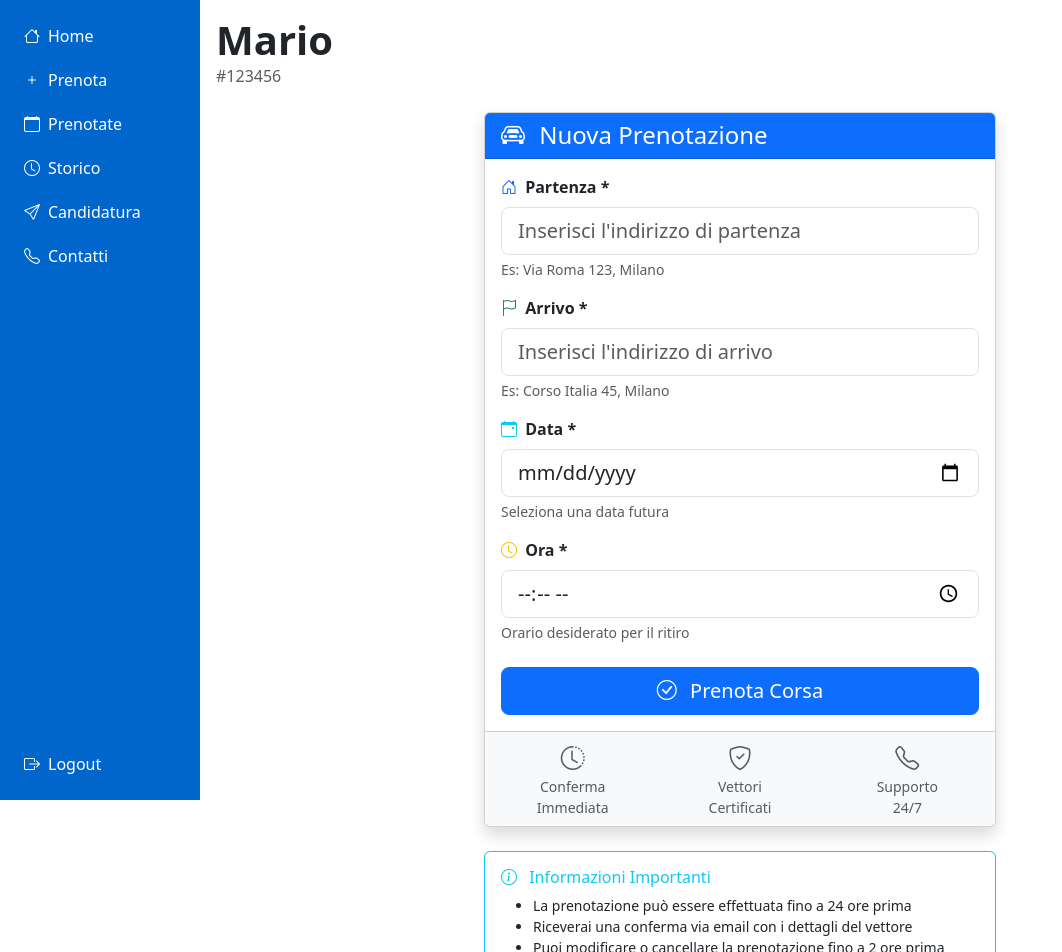
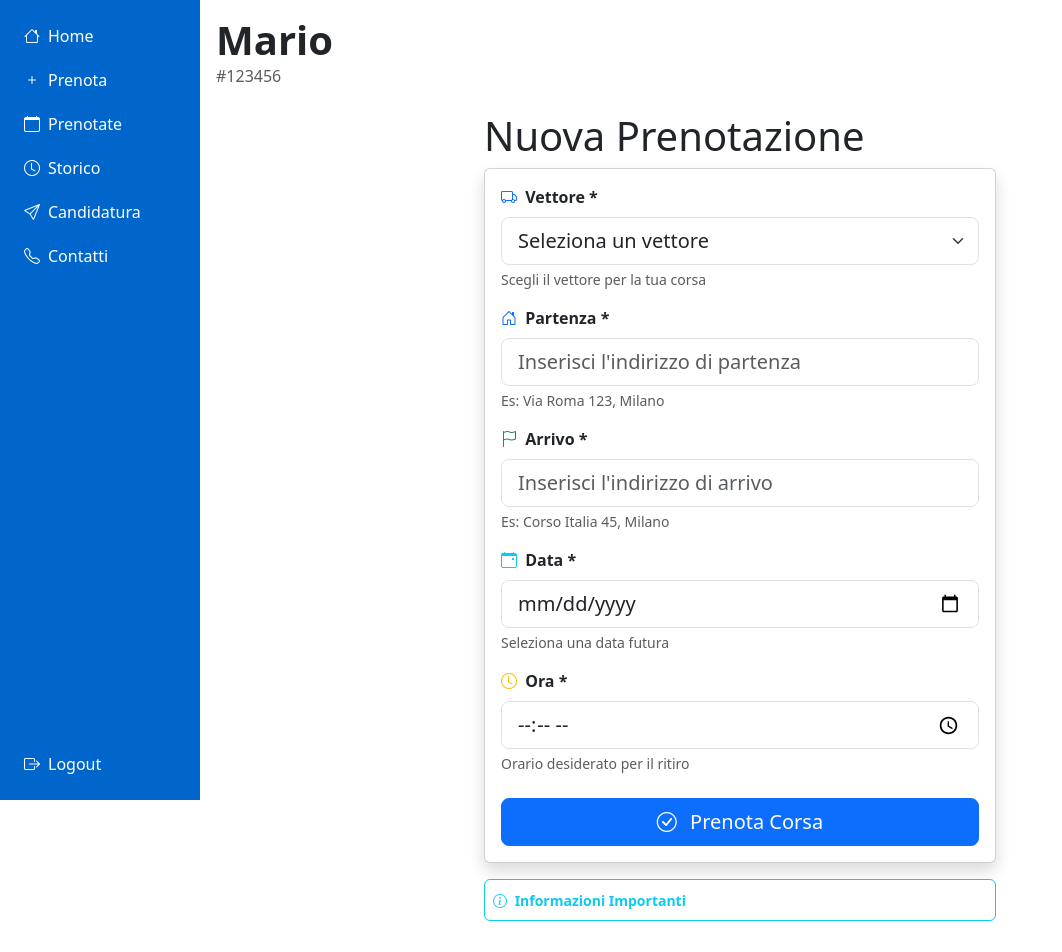
Before and after one commit to RiccardoC20/AutonoMi, a Nuxt app: page /utente/prenotazione in a window 1280 px wide. Shown: the top 952 px of the page, without its empty margins (0-1062 px from the left). Built offline with nearby package versions, Linux system fonts and the light colour scheme.

Commit message:
sistemazione corse prenotate e aggiunta scelta del vettore

```diff
--- a/app/pages/comune/home.vue
+++ b/app/pages/comune/home.vue
@@ -39,13 +39,6 @@ const stats = {
       </div>
     </div>
 
-    <!-- Statistiche costi e chilometraggio -->
-    <div class="row mb-4">
-
-
-
-    </div>
-
     <!-- Riepilogo finanziario -->
     <div class="row">
       <div class="col-12">
--- a/app/pages/comune/vettori.vue
+++ b/app/pages/comune/vettori.vue
@@ -51,10 +51,8 @@ const vettoriFiltrati = computed(() => {
 
 // Funzione mock per eliminare vettore
 function eliminaVettore(vettoreId: number) {
-  // In produzione qui chiameresti l'API
+  // Chiamata API per eliminare il vettore
   console.log('Eliminazione vettore:', vettoreId);
-  // Per demo, potresti rimuovere dalla lista locale
-  // vettori.value = vettori.value.filter(v => v.id !== vettoreId);
 }
 </script>
 
@@ -79,7 +77,7 @@ function eliminaVettore(vettoreId: number) {
       </div>
     </div>
 
-    <!-- Lista vettori usando il componente Vettore -->
+    <!-- Lista vettori -->
     <div class="mb-4">
       <div class="card h-100">
         <div class="card-header">
--- a/app/pages/utente/corse-prenotate.vue
+++ b/app/pages/utente/corse-prenotate.vue
@@ -65,7 +65,7 @@ const corseFiltrate = computed(() => {
       <div class="content-wrapper p-4">
         <h1>Corse Prenotate</h1>
 
-            <!-- Filtri e controlli -->
+        <!-- Filtri e controlli -->
         <div class="mb-4">
         <div class="card h-100">
           <div class="card-body">
--- a/app/pages/utente/prenotazione.vue
+++ b/app/pages/utente/prenotazione.vue
@@ -1,8 +1,18 @@
 <script setup lang="ts">
 import HomeLayout from '../../components/HomeLayout.vue';
 
+// Vettori disponibili mock
+const vettoriDisponibili = [
+  { id: 1, nome: 'Mario Rossi Trasporti' },
+  { id: 2, nome: 'Laura Bianchi Delivery' },
+  { id: 3, nome: 'Giuseppe Verdi Logistics' },
+  { id: 4, nome: 'Anna Neri Transport' },
+  { id: 5, nome: 'Luca Gallo Express' }
+];
+
 // Dati del form
 const formData = ref({
+  vettore: '',
   partenza: '',
   arrivo: '',
   data: '',
@@ -15,7 +25,7 @@ const message = ref('');
 // Funzione per prenotare una corsa
 const prenotaCorsa = async () => {
   // Validazione base
-  if (!formData.value.partenza || !formData.value.arrivo || !formData.value.data || !formData.value.ora) {
+  if (!formData.value.vettore || !formData.value.partenza || !formData.value.arrivo || !formData.value.data || !formData.value.ora) {
     message.value = 'Compila tutti i campi obbligatori';
     return;
   }
@@ -30,10 +40,11 @@ const prenotaCorsa = async () => {
     // In produzione qui chiameresti l'API
     console.log('Prenotazione corsa:', formData.value);
 
-    message.value = 'Prenotazione effettuata con successo! Riceverai una conferma via email.';
+    message.value = 'Prenotazione effettuata con successo!';
 
     // Reset form
     formData.value = {
+      vettore: '',
       partenza: '',
       arrivo: '',
       data: '',
@@ -67,13 +78,8 @@ const getMinTime = () => {
   <HomeLayout role="utente" >
     <div class="row justify-content-center">
       <div class="col-md-8 col-lg-6">
+        <h1>Nuova Prenotazione</h1>
         <div class="card shadow">
-          <div class="card-header bg-primary text-white">
-            <h4 class="card-title mb-0">
-              <i class="bi bi-car-front me-2"></i>
-              Nuova Prenotazione
-            </h4>
-          </div>
 
           <div class="card-body">
             <!-- Messaggio di stato -->
@@ -89,6 +95,32 @@ const getMinTime = () => {
             </div>
 
             <form @submit.prevent="prenotaCorsa">
+              <!-- Campo Vettore -->
+              <div class="mb-3">
+                <label for="vettore" class="form-label fw-bold">
+                  <i class="bi bi-truck text-primary me-1"></i>
+                  Vettore *
+                </label>
+                <select
+                  id="vettore"
+                  v-model="formData.vettore"
+                  class="form-select form-select-lg"
+                  required
+                >
+                  <option value="" disabled>Seleziona un vettore</option>
+                  <option
+                    v-for="vettore in vettoriDisponibili"
+                    :key="vettore.id"
+                    :value="vettore.id"
+                  >
+                    {{ vettore.nome }}
+                  </option>
+                </select>
+                <div class="form-text">
+                  Scegli il vettore per la tua corsa
+                </div>
+              </div>
+
               <!-- Campo Partenza -->
               <div class="mb-3">
                 <label for="partenza" class="form-label fw-bold">
@@ -179,45 +211,29 @@ const getMinTime = () => {
               </div>
             </form>
           </div>
-
-          <!-- Footer con informazioni -->
-          <div class="card-footer bg-light">
-            <div class="row text-center">
-              <div class="col-4">
-                <i class="bi bi-clock-history text-muted fs-4 mb-1"></i>
-                <small class="d-block text-muted">Conferma</small>
-                <small class="d-block text-muted">Immediata</small>
-              </div>
-              <div class="col-4">
-                <i class="bi bi-shield-check text-muted fs-4 mb-1"></i>
-                <small class="d-block text-muted">Vettori</small>
-                <small class="d-block text-muted">Certificati</small>
-              </div>
-              <div class="col-4">
-                <i class="bi bi-telephone text-muted fs-4 mb-1"></i>
-                <small class="d-block text-muted">Supporto</small>
-                <small class="d-block text-muted">24/7</small>
-              </div>
-            </div>
-          </div>
         </div>
 
         <!-- Informazioni aggiuntive -->
-        <div class="card mt-4 border-info">
-          <div class="card-body">
-            <h6 class="card-title text-info">
-              <i class="bi bi-info-circle me-2"></i>
+        <div class="card mt-3 border-info">
+          <div class="card-body p-2" data-bs-toggle="collapse" data-bs-target="#collapseExample" role="button" aria-expanded="false" aria-controls="collapseExample">
+            <small class="text-info fw-bold">
+              <i class="bi bi-info-circle me-1"></i>
               Informazioni Importanti
-            </h6>
+            </small>
+          </div>
+
+          <div class="collapse" id="collapseExample">
+            <div class="card-footer p-2">
               <ul class="mb-0 small">
                 <li>La prenotazione può essere effettuata fino a 24 ore prima</li>
                 <li>Riceverai una conferma via email con i dettagli del vettore</li>
-              <li>Puoi modificare o cancellare la prenotazione fino a 2 ore prima</li>
                 <li>I costi verranno calcolati in base alla distanza effettiva</li>
               </ul>
             </div>
           </div>
         </div>
+
+      </div>
     </div>
   </HomeLayout>
 </template>
```
Lines whose indentation alone changed are shown as unchanged.
